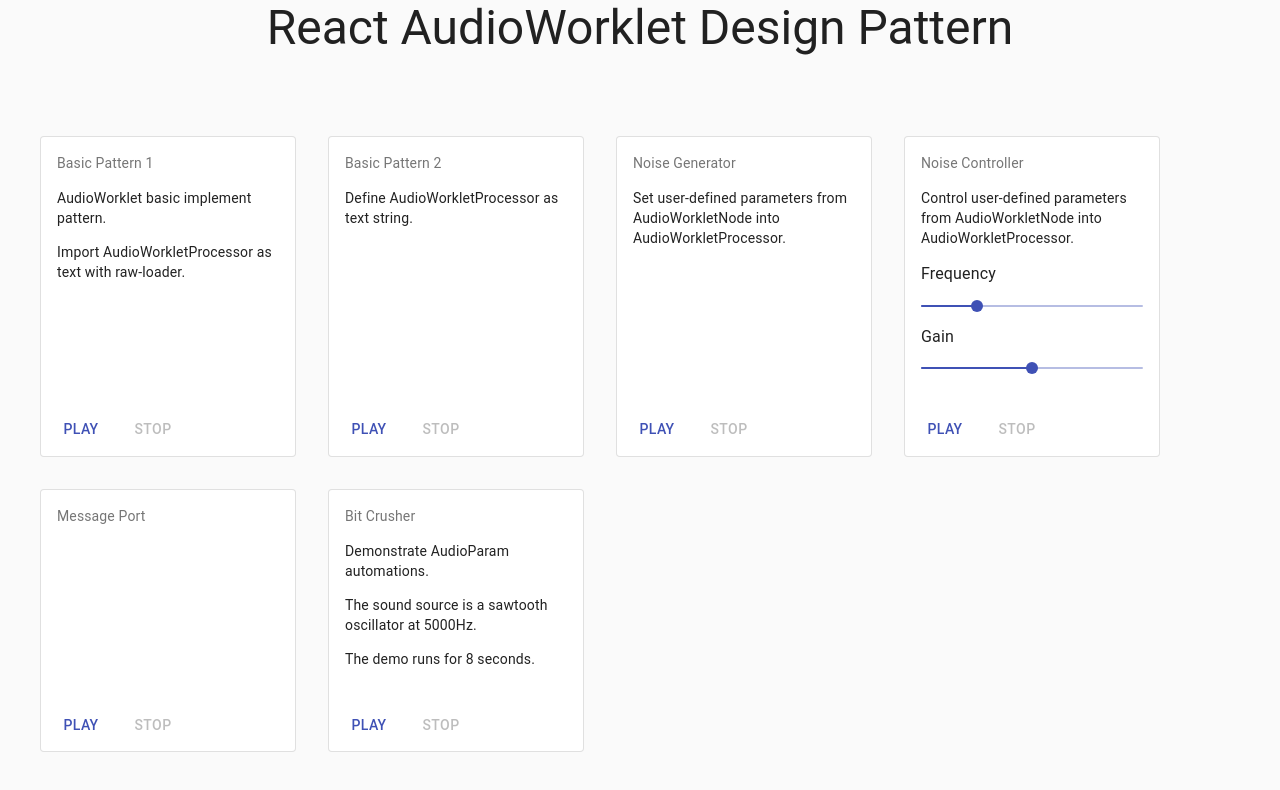
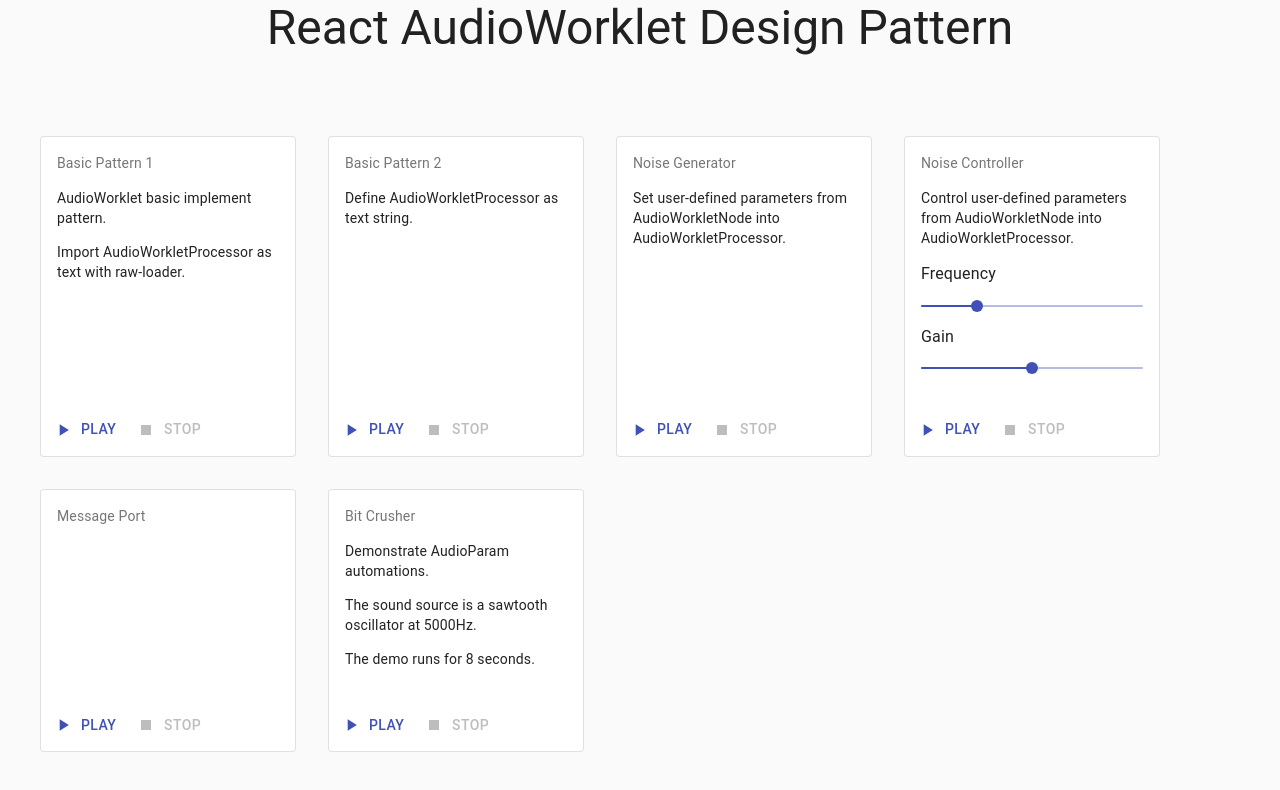
Before and after one commit to smallriver0316/react-audioworklet-sample, a React (Create React App) app: page / in a window 1280 px wide. Shown: the top 790 px of the page. Built offline with nearby package versions, Linux system fonts and the light colour scheme.

Commit message:
Modified codes

```diff
--- a/src/components/AudioPlayerCard.jsx
+++ b/src/components/AudioPlayerCard.jsx
@@ -8,6 +8,7 @@ import {
   Button,
   Typography
 } from "@material-ui/core";
+import { PlayArrow, Stop } from '@material-ui/icons';
 
 const useStyles = makeStyles({
   root: {
@@ -42,13 +43,14 @@ const AudioPlayerCard = (props) => {
         <Typography className={classes.title} color="textSecondary" gutterBottom>
           {props.title}
         </Typography>
-        {props.subTitle}
+        <div>{props.children}</div>
       </CardContent>
       <CardActions>
         <Button
           key="play"
           color="primary"
           disabled={processing}
+          startIcon={<PlayArrow />}
           onClick={() => startProcessing()}
         >
           Play
@@ -57,6 +59,7 @@ const AudioPlayerCard = (props) => {
           key="stop"
           color="secondary"
           disabled={!processing}
+          startIcon={<Stop />}
           onClick={() => stopProcessing()}
         >
           Stop
@@ -68,9 +71,9 @@ const AudioPlayerCard = (props) => {
 
 AudioPlayerCard.propTypes = {
   title: PropTypes.string.isRequired,
-  subTitle: PropTypes.element,
   onStart: PropTypes.func.isRequired,
-  onStop: PropTypes.func.isRequired
+  onStop: PropTypes.func.isRequired,
+  children: PropTypes.node
 };
 
 export default AudioPlayerCard;
--- a/src/components/BasicPattern.jsx
+++ b/src/components/BasicPattern.jsx
@@ -37,19 +37,16 @@ const BasicPattern = () => {
   return (
     <AudioPlayerCard
       title="Basic Pattern 1"
-      subTitle={
-        <div>
-          <p>
-            AudioWorklet basic implement pattern.
-          </p>
-          <p>
-            Import AudioWorkletProcessor as text with raw-loader.
-          </p>
-        </div>
-      }
       onStart={startProcessing}
       onStop={stopProcessing}
-    />
+    >
+      <p>
+        AudioWorklet basic implement pattern.
+      </p>
+      <p>
+        Import AudioWorkletProcessor as text with raw-loader.
+      </p>
+    </AudioPlayerCard>
   );
 }
 
--- a/src/components/BitCrusher.jsx
+++ b/src/components/BitCrusher.jsx
@@ -51,17 +51,14 @@ const BitCrusher = () => {
   return (
     <AudioPlayerCard
       title="Bit Crusher"
-      subTitle={
-        <div>
+      onStart={startProcessing}
+      onStop={stopProcessing}
+    >
       <p>Demonstrate AudioParam automations.</p>
       <p>The sound source is a sawtooth oscillator at 5000Hz.</p>
       <p>The demo runs for 8 seconds.</p>
-        </div>
+    </AudioPlayerCard>
+  );
 }
-      onStart={startProcessing}
-      onStop={stopProcessing}
-    />
-  );
-};
 
 export default BitCrusher;
--- a/src/components/MessagePort.jsx
+++ b/src/components/MessagePort.jsx
@@ -58,16 +58,13 @@ const MessagePort = () => {
   return (
     <AudioPlayerCard
       title="Message Port"
-      subTitle={
-        <div>
-          {messages.map((msg, idx) => {
-            return (<p key={idx}>{msg}</p>);
-          })}
-        </div>
-      }
       onStart={startProcessing}
       onStop={stopProcessing}
-    />
+    >
+      {messages.map((msg, idx) => {
+        return (<p key={idx}>{msg}</p>);
+      })}
+    </AudioPlayerCard>
   );
 }
 
--- a/src/components/ParamControlPattern.jsx
+++ b/src/components/ParamControlPattern.jsx
@@ -1,33 +1,17 @@
 import React, { useState } from 'react';
-import { makeStyles, Card, CardActions, CardContent, Button, Typography, Slider } from '@material-ui/core';
+import AudioPlayerCard from './AudioPlayerCard';
+import { Typography, Slider } from '@material-ui/core';
 import processor from '!!raw-loader!../audioworklet/noise-generator.js';
 import { createAudioWorkletModule } from '../utils/createAudioWorkletModule';
 
-const useStyles = makeStyles({
-  root: {
-    width: 256,
-    margin: '16px',
-    display: 'flex',
-    flexDirection: 'column',
-    justifyContent: 'space-between'
-  },
-  title: {
-    fontSize: 14,
-  }
-});
-
 const ParamControlPattern = () => {
-const classes = useStyles();
   const [context, setContext] = useState(null);
-  const [processing, setProcessing] = useState(false);
   const [oscillator, setOscillator] = useState(null);
   const [frequency, setFrequency] = useState(0.25);
   const [gainNode, setGainNode] = useState(null);
   const [gain, setGain] = useState(0.5);
 
   const startProcessing = async () => {
-    setProcessing(true);
-
     const context = new window.AudioContext();
     const blobURL = createAudioWorkletModule(processor);
     await context.audioWorklet.addModule(blobURL).then(() => {
@@ -58,7 +42,6 @@ const classes = useStyles();
     if (context) {
       context.close();
     }
-    setProcessing(false);
     setOscillator(null);
     setGainNode(null);
     setContext(null);
@@ -79,11 +62,11 @@ const classes = useStyles();
   }
 
   return (
-    <Card className={classes.root} variant="outlined">
-      <CardContent>
-        <Typography className={classes.title} color="textSecondary" gutterBottom>
-          Noise Controller
-        </Typography>
+    <AudioPlayerCard
+      title="Noise Controller"
+      onStart={startProcessing}
+      onStop={stopProcessing}
+    >
       <p>
         Control user-defined parameters from AudioWorkletNode into AudioWorkletProcessor.
       </p>
@@ -109,26 +92,7 @@ const classes = useStyles();
           aria-labelledby="gain-slider"
         />
       </div>
-      </CardContent>
-      <CardActions>
-        <Button
-          key="play"
-          color="primary"
-          disabled={processing}
-          onClick={() => startProcessing()}
-        >
-          Play
-        </Button>
-        <Button
-          key="stop"
-          color="secondary"
-          disabled={!processing}
-          onClick={() => stopProcessing()}
-        >
-          Stop
-        </Button>
-      </CardActions>
-    </Card>
+    </AudioPlayerCard>
   );
 }
 
--- a/src/components/ParamDefinePattern.jsx
+++ b/src/components/ParamDefinePattern.jsx
@@ -47,14 +47,13 @@ const ParamDefinePattern = () => {
   return (
     <AudioPlayerCard
       title="Noise Generator"
-      subTitle={
-        <p>
-          Set user-defined parameters from AudioWorkletNode into AudioWorkletProcessor.
-        </p>
-      }
       onStart={startProcessing}
       onStop={stopProcessing}
-    />
+    >
+      <p>
+        Set user-defined parameters from AudioWorkletNode into AudioWorkletProcessor.
+      </p>
+    </AudioPlayerCard>
   );
 }
 
--- a/src/components/TextDefinePattern.jsx
+++ b/src/components/TextDefinePattern.jsx
@@ -75,14 +75,13 @@ const TextDefinePattern = () => {
   return (
     <AudioPlayerCard
       title="Basic Pattern 2"
-      subTitle={
-        <p>
-          Define AudioWorkletProcessor as text string.
-        </p>
-      }
       onStart={startProcessing}
       onStop={stopProcessing}
-    />
+    >
+      <p>
+        Define AudioWorkletProcessor as text string.
+      </p>
+    </AudioPlayerCard>
   );
 }
 
```
Also changed, not shown: 1 other file (tests, documents, lock files or other folders). Lines whose indentation alone changed are shown as unchanged.
